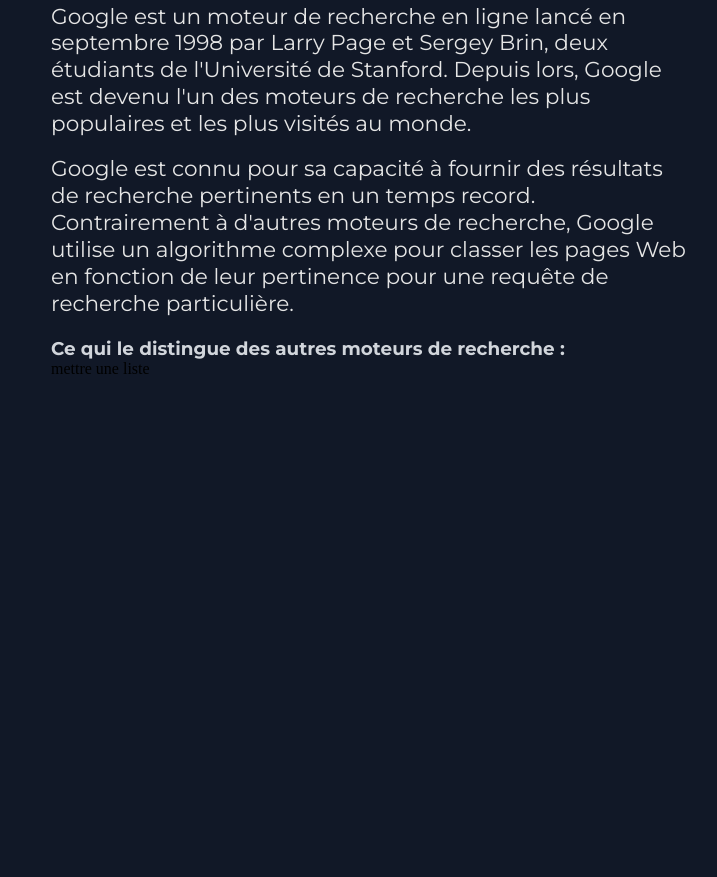
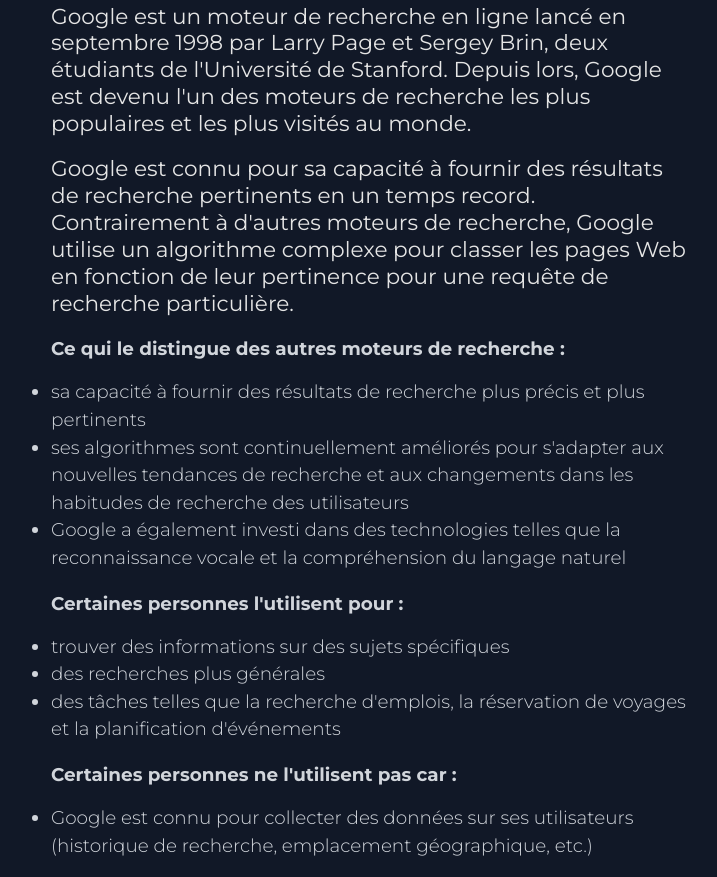
Before and after one commit to ruben-nvs/site-snt, a plain HTML site: page google.html in a window 1280 px wide. Shown: the part 465-1342 px from the top of the page, without its empty margins (269-986 px from the left). Before the commit the page ends 843 px from the top, so only its background shows below. Drawn offline with Linux system fonts and the light colour scheme.

Commit message:
Add files via upload

```diff
--- a/google.html
+++ b/google.html
@@ -31,7 +31,29 @@
     </div>
     <div class="div_p">
         <h2 class="subtitle">Ce qui le distingue des autres moteurs de recherche :</h2>
-        <p>mettre une liste</p>
+        <br>
+        <ul>
+            <li class="list">sa capacité à fournir des résultats de recherche plus précis et plus pertinents</li>
+            <li class="list">ses algorithmes sont continuellement améliorés pour s'adapter aux nouvelles tendances de recherche et aux changements dans les habitudes de recherche des utilisateurs</li>
+            <li class="list">Google a également investi dans des technologies telles que la reconnaissance vocale et la compréhension du langage naturel</li>
+        </ul>
     </div>
+    <div class="div_p">
+        <h2 class="subtitle">Certaines personnes l'utilisent pour :</h2>
+        <br>
+        <ul>
+            <li class="list">trouver des informations sur des sujets spécifiques</li>
+            <li class="list">des recherches plus générales</li>
+            <li class="list">des tâches telles que la recherche d'emplois, la réservation de voyages et la planification d'événements</li>
+        </ul>
+    </div>
+    <div class="div_p">
+        <h2 class="subtitle">Certaines personnes ne l'utilisent pas car :</h2>
+        <br>
+        <ul>
+            <li class="list">Google est connu pour collecter des données sur ses utilisateurs (historique de recherche, emplacement géographique, etc.)</li>
+        </ul>
+    </div>
+    <br>
 </body>
 </html>
--- a/styles.css
+++ b/styles.css
@@ -136,3 +136,12 @@ nav li a:hover {
     margin: auto;
     margin-top: 125px;
 }
+
+.list {
+    list-style-type: disc;
+    color: #d1d5db;
+    font-family: 'Montserrat', sans-serif;
+    font-size: 115%;
+    font-weight: 300;
+    line-height: 1.5;
+}
```
